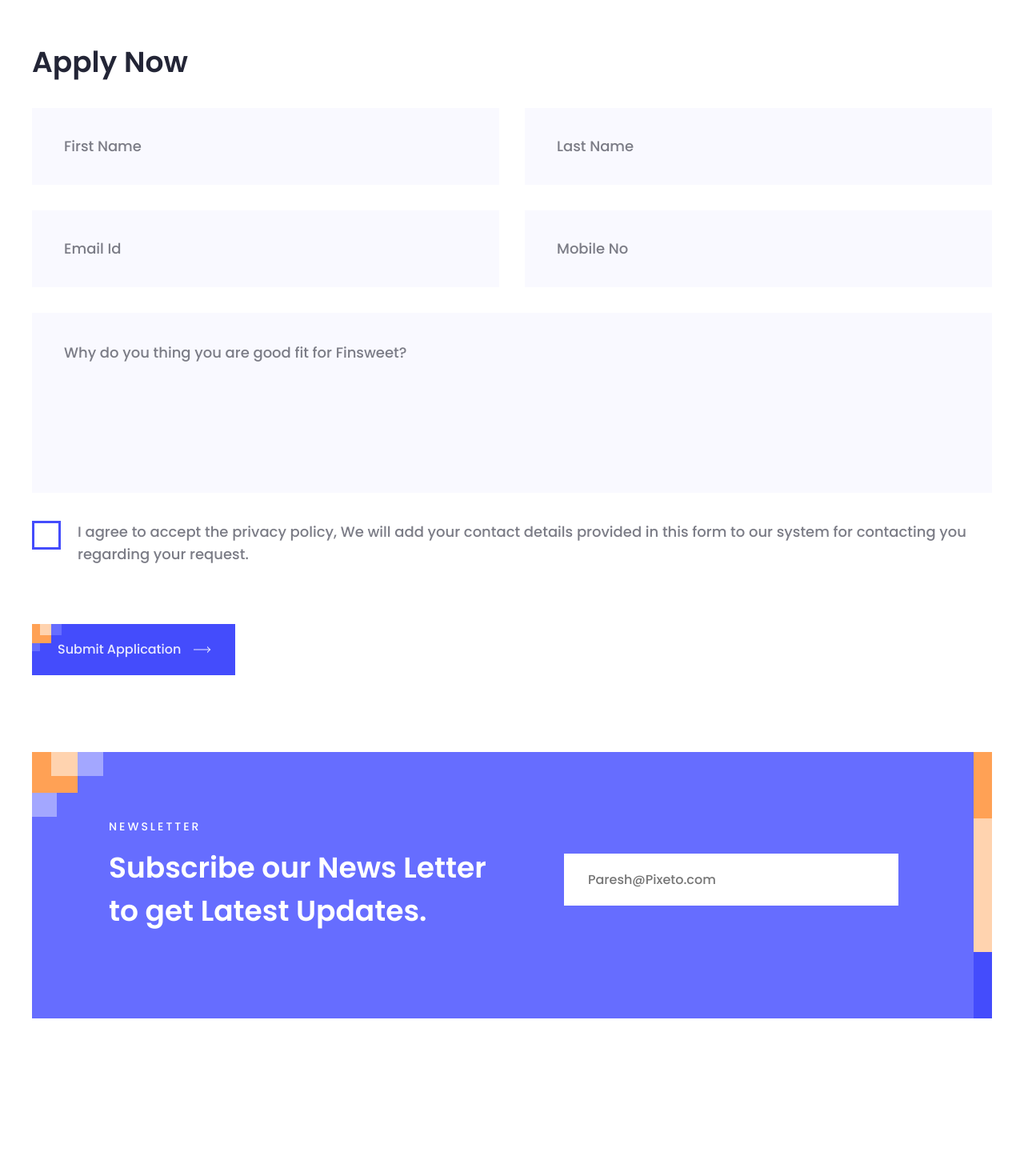
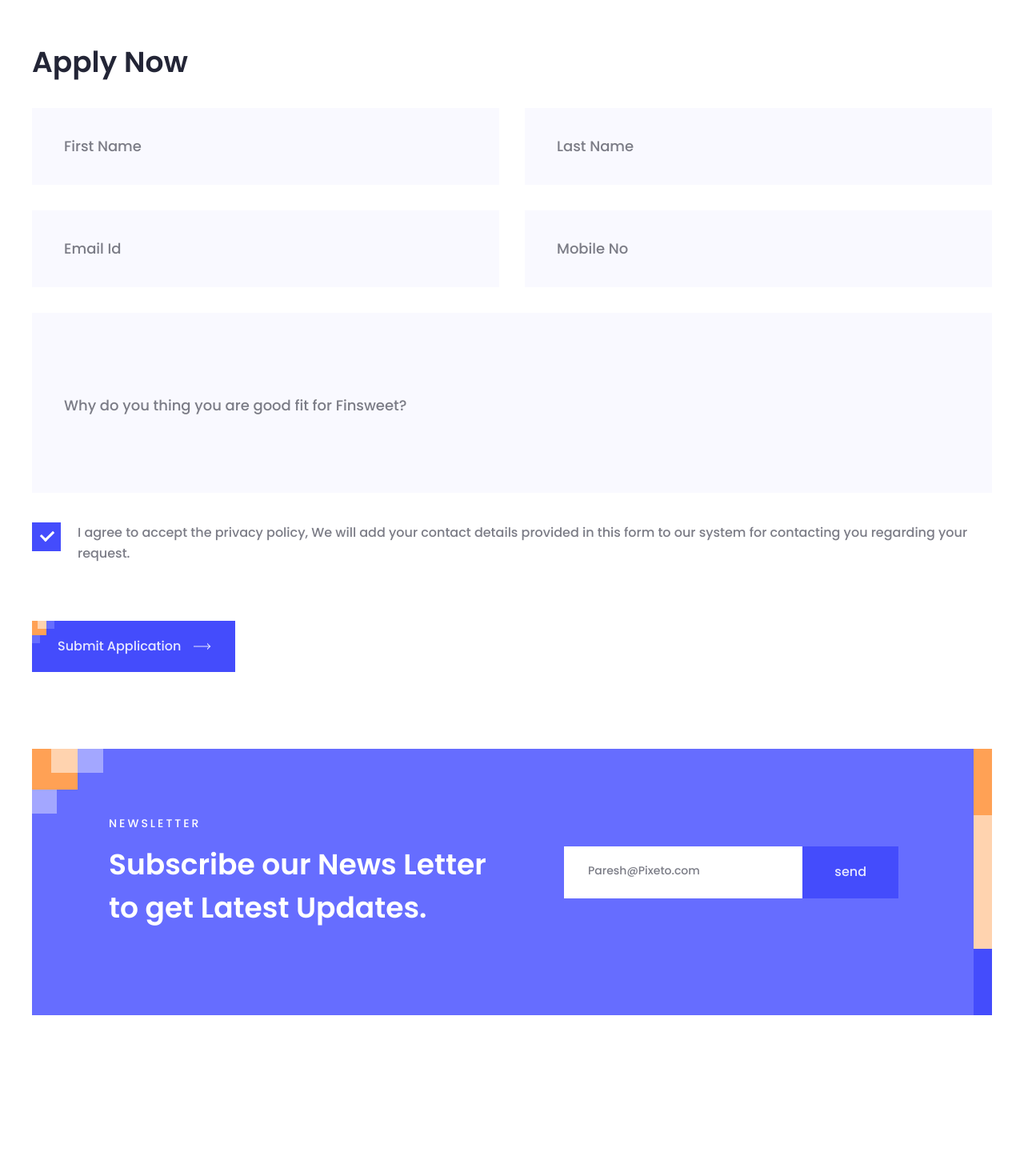
Before and after one commit to Shuvalik/finsweet, a React (Create React App) app: page /career/1 in a window 1280 px wide. Shown: the part 800-2270 px from the top of the page at 80% size. Built offline with nearby package versions, Linux system fonts and the light colour scheme; no server answers; a web font is replaced by a local one.

Commit message:
add aplly form

```diff
--- a/src/assets/scss/sections/_sections.scss
+++ b/src/assets/scss/sections/_sections.scss
@@ -244,6 +244,9 @@ section .slick-dots {
     @media only screen and (max-width: 480px) {
         flex-direction: column;
     }
+    .btn {
+        display: inline-flex;
+    }
 }
 .colorTeaser {
     background-color: #FFE0C7;
@@ -321,7 +324,7 @@ section .slick-dots {
         }
     }
 }
-#applyNow {
+.applyNow {
     padding: $main-space 0 0;
     @media only screen and (max-width: 1020px) {
         padding: $main-space-tb 0 0;
@@ -372,41 +375,20 @@ section .slick-dots {
             transform: translateY(-50%);
 
         }
-        // input[type="checkbox"] {
-        //     width: 36px;
-        //     height: 36px;
-        //     position: relative;
-        //     border: 3px solid $blue-color-font;
-        //     cursor: pointer;
-        //     background: $vialet-lightest-color;
-        //     & ~ label {
-        //         position: relative;
-        //         display: block;
-        //         padding-left: 20px;
-        //         width: 65%;
-        //         @include font(16, 24);
-        //         font-weight: 400;
-        //         top: 0;
-        //         left: 0;
-        //         transform: translateY(0);
-        //         @media only screen and (max-width: 960px) {
-        //             width: 100%;
-        //         }
-        //     }
-        //     &::after {
-        //         _content: '';
-        //         position: absolute;
-        //         top: 50%;
-        //         left: 50%;
-        //         width: 18px;
-        //         height: 11px;
-        //         border: 3px solid $white-color;
-        //         border-top: 0;
-        //         border-right: 0;
-        //         transform: translate(-50%, -50%) rotate(45deg);
-
-        //     }
-        //}
+        input:focus + label, textarea:focus + label, input:not(:placeholder-shown) + label,
+        textarea:not(:placeholder-shown) + label {
+            top: 22px;
+            @include font(16, 26);
+        }
+        .input-error {
+            @include font(16, 26);
+            letter-spacing: 0.6px;
+            left: 40px;
+            bottom: -50px;
+            @media only screen and (max-width: 768px) {
+                bottom: -36px;
+            }
+        }
         .stylishCornerTreeColor {
             margin-top: 13px;
         }
--- /dev/null
+++ b/src/components/FormApplyNow.js
@@ -0,0 +1,144 @@
+import content from "../data/CareerSubPage.json";
+import { useState } from "react";
+import { toast } from "react-toastify";
+import errorsMassege from "../helpers/errorsMassege";
+import { urlString, chatId } from "../evn";
+import InputField from "./inputFild.js";
+function ApplyNow() {
+    const [values, setValues] = useState({
+        firstName: '',
+        lastName: '',
+        email: '',
+        number: '',
+        messege: '',
+        agree: true
+    })
+    const [errors, setErrors] = useState({})
+    const [disabled, setDisabled] = useState(false);
+
+    function isValidEmail(email) {
+        let regex = /^([a-zA-Z0-9_.+-])+\@(([a-zA-Z0-9-])+\.)+([a-zA-Z0-9]{2,4})+$/;
+        return regex.test(email);
+    }
+    function isValidNumber(number) {
+        let regex = /^\+\d{8,}$/;
+        return regex.test(number);
+    }
+    function validate(values) {
+        let errors = {};
+        if (values.firstName === '') {
+            errors.firstName = 'Enter your first name'
+        }
+        if (values.lastName === '') {
+            errors.lastName = 'Enter your last name'
+        }
+        if (values.email === '') {
+            errors.email = 'Enter your email'
+        }
+        else if (!isValidEmail(values.email)) {
+            errors.email = 'Enter your valid email'
+        }
+        if (values.number === '') {
+            errors.number = 'Enter your modile number'
+        }
+        else if (!isValidNumber(values.number)) {
+            errors.number = 'Enter your valid phone number as +123456789'
+        }
+        if (values.messege === '') {
+            errors.messege = 'Enter message'
+        }
+        if (!values.agree) {
+            errors.agree = 'You must agree to accept the privacy policy!'
+        }
+        return errors;
+    }
+    function blurHandler(target) {
+        if (values[target.name] !== '' && errors[target.name] && errors[target.name] !== '') {
+            setErrors({...errors, [target.name]: '' })
+        }
+    }
+    function changeHandler(target) {
+        setValues({...values, [target.name]: target.value })
+    }
+    function agreeHandler(event) {
+        setValues({...values, "agree": event.target.checked })
+        if (event.target.checked && errors.agree && errors.agree !== '') {
+            setErrors({...errors, [event.target.name]: '' })
+        }
+    }
+    const msg = `
+<b>First Name: </b> ${values.firstName}
+<b>Last Name: </b> ${values.lastName}
+<b>Email: </b> ${values.email}
+<b>Modile: </b> ${values.number}
+<b>Text: </b> ${values.messege}`;
+    async function submitHandler (event) {
+        event.preventDefault();
+        setDisabled(true);
+        const errorMasseges = validate(values);
+        setErrors(errorMasseges);
+        if (Object.keys(errorMasseges).length) {
+            setDisabled(false);
+            return false
+        }
+        await fetch(urlString, {
+            method: 'post',
+            headers: {
+                'Accept': 'application/json',
+                'Content-Type': 'application/json'
+            },
+            body: JSON.stringify({
+                chat_id: chatId,
+                text: msg,
+                parse_mode: 'HTML'
+            })
+        })
+        .then(response => {
+             if (response.ok) {
+                toast.success('Thanks! We will contact you!', {position: "top-center", theme: "dark"});
+                setValues({
+                    firstName: '',
+                    lastName: '',
+                    email: '',
+                    number: '',
+                    messege: '',
+                    agree: true
+                })
+             }
+             const textError = errorsMassege(response.status);
+             throw new Error(textError);
+        })
+        .catch((error) => {
+            toast.error(error.message, {position: "top-center", theme: "dark"})
+        })
+        .finally(setDisabled(false));
+    }
+    return(
+        <form onSubmit={submitHandler}>
+            <div className="imputHolder">
+                <InputField multy={false} label={content.labelFirstName} name="firstName" value={values.firstName} change={changeHandler} blur={blurHandler} error={errors.firstName || ''} />
+            </div>
+            <div className="imputHolder">
+                <InputField multy={false} label={content.labelLastName} name="lastName" value={values.lastName} change={changeHandler} blur={blurHandler} error={errors.lastName || ''} />
+            </div>
+            <div className="imputHolder">
+                <InputField multy={false} label={content.labelEmail} name="email" value={values.email} change={changeHandler} blur={blurHandler} error={errors.email || ''} />
+            </div>
+            <div className="imputHolder">
+                <InputField multy={false} label={content.labelMobile} name="number" value={values.number} change={changeHandler} blur={blurHandler} error={errors.number || ''} />
+            </div>
+            <div className="textareaHolder">
+                <InputField multy={true} label={content.labelMessege} name="messege" value={values.messege} change={changeHandler} blur={blurHandler} error={errors.messege || ''} />
+            </div>
+            <div className="checkboxHolder">
+                <input type="checkbox" name="" id="agree" onChange={agreeHandler} checked={values.agree} />
+                <label htmlFor="agree">{content.labelAgree}</label>
+                {errors.agree && errors.agree != '' ? (<p className="input-error">{errors.agree}</p>) : null}
+            </div>
+            <div className="stylishCornerTreeColor btnHolder">
+                <button type="submit" className="btn arrowLink" disabled={disabled}><span className="hoverEfectBtn"></span><span className="text">{content.labelSubmitButton}</span></button>
+            </div>
+        </form>
+    )
+}
+export default ApplyNow;
--- a/src/components/subScribe.js
+++ b/src/components/subScribe.js
@@ -34,8 +34,8 @@ function SubScribe() {
         setValues(target.value)
     }
     const msg = `
-<b> Subscribed </b>
-<b> email: </b> ${values}`;
+<b>Subscribed</b>
+<b>Email: </b> ${values}`;
     async function submitHandler (event) {
         event.preventDefault();
         setDisabled(true);
--- /dev/null
+++ b/src/data/CareerSubPage.json
@@ -0,0 +1,17 @@
+{
+    "pageTitle": "JOB POSITION",
+    "labelButton": "Apply Now",
+    "titleBox": "Job Description",
+    "lebelTab1": "Details",
+    "lebelTab2": "Requirements",
+    "lebelTab3": "Responsibilities",
+    "titleForm": "Apply Now",
+    "labelFirstName": "First Name",
+    "labelLastName": "Last Name",
+    "labelEmail": "Email Id",
+    "labelMobile": "Mobile No",
+    "labelMessege": "Why do you thing you are good fit for Finsweet?",
+    "labelAgree": "I agree to accept the privacy policy,  We will add your contact details provided in this form to our system for contacting you regarding your request.",
+    "labelSubmitButton": "Submit Application"
+
+}
--- a/src/data/ContactUs.js
+++ b/src/data/ContactUs.js
@@ -6,5 +6,5 @@ export const contactInfoFormBox = {
     "labelEmail": "E-mail",
     "labelSubject": "Subject",
     "labelMessege": "Message",
-    "labelButton": "Send Message",
+    "labelButton": "Send Message"
 }
--- a/src/pages/CareerPositionSubPage.js
+++ b/src/pages/CareerPositionSubPage.js
@@ -1,7 +1,10 @@
 import { useState } from "react";
 import { useEffect } from "react";
-import { useParams } from "react-router-dom";
+import { Link, useParams } from "react-router-dom";
+import ApplyNow from "../components/FormApplyNow";
+import SubScribe from "../components/subScribe";
 import TabContainer from "../components/tabContainer";
+import content from "../data/CareerSubPage.json";
 function CareerPosition() {
 
     const {hash} = useParams();
@@ -27,72 +30,28 @@ function CareerPosition() {
         <section>
             <div className="container positionFirstSection">
                 <div className="titleSectionHolder subSection ">
-                    <p className="sectionTitle">job position</p>
+                    <p className="sectionTitle">{content.pageTitle}</p>
                     <h1 className="h2">{data.title}</h1>
                     <p>{data.text}</p>
-                    <div className="stylishCornerTreeColor">
-                        <button type="button" className="btn arrowLink">Apply Now</button>
+                    <div className="stylishCornerTreeColor btnHolder">
+                        <Link to="#applyNow" type="button" className="btn arrowLink"><span className="hoverEfectBtn"></span><span className="text">Apply Now</span></Link>
                     </div>
                 </div>
                 <div className="colorTeaser stylishCornerTreeColor rightCorner bigger">
-                    <h4 className="h4">Job Description</h4>
+                    <h4 className="h4">{content.titleBox}</h4>
                     <ul>
                         {data.descr.map((item, index) => <li key={index}>{item.point}</li>)}
                     </ul>
                 </div>
             </div>
-
             <TabContainer data={data} />
-            <div id="applyNow" className="container">
-                <h3 className="h3">Apply Now</h3>
-                <form action="/">
-                    <div className="imputHolder">
-                        <label htmlFor="firstName">First Name</label>
-                        <input type="text" id="firstName" />
-                    </div>
-                    <div className="imputHolder">
-                        <label htmlFor="lastName">Last Name</label>
-                        <input type="text" id="lastName" />
-                    </div>
-                    <div className="imputHolder">
-                        <label htmlFor="email">Email Id</label>
-                        <input type="text" id="email" />
-                    </div>
-                    <div className="imputHolder">
-                        <label htmlFor="number">Mobile No</label>
-                        <input type="text" id="number" />
-                    </div>
-                    <div className="textareaHolder">
-                    <textarea placeholder="Why do you thing you are good fit for Finsweet?" />
-                    </div>
-                    <div className="checkboxHolder">
-                            <input type="checkbox" id="agree" name=""/>
-                        <label htmlFor="agree">
-                            I agree to accept the privacy policy,  We will add your contact details provided in this form to our system for contacting you regarding your request.
-                        </label>
-                    </div>
-                    <div className="stylishCornerTreeColor">
-                        <button type="submit" className="btn arrowLink">Submit Application</button>
-                    </div>
-                </form>
+            <div id="applyNow" className="container applyNow">
+                <h3 className="h3">{content.titleForm}</h3>
+                <ApplyNow />
             </div>
-
-        <section>
-            <div className="container stylishCornerTreeColor subScribe">
-                <div className="twoColumns rightColorFullLine">
-                <div>
-                    <p className="sectionTitle">
-                    NEWSLETTER
-                    </p>
-                    <h3 className="h3">Subscribe our News Letter to get Latest Updates.</h3>
-                </div>
-
-                <form action="/" id="subScribe">
-                    <input type="email" name="" id="" placeholder='Paresh@Pixeto.com' />
-                </form>
-                </div>
-            </div>
-        </section>
+            <section>
+                <SubScribe />
+            </section>
         </section>
         </>
     );
```
Also changed, not shown: src/components/FormContactUs.js (+4 -4 lines), src/components/tabContainer.js (+4 -4 lines).
